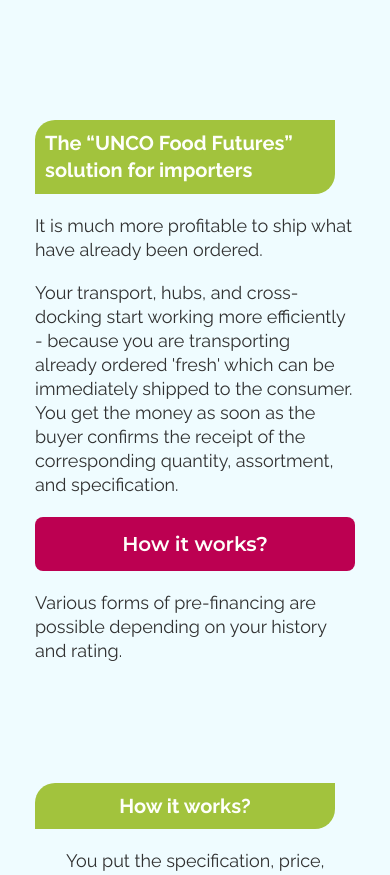
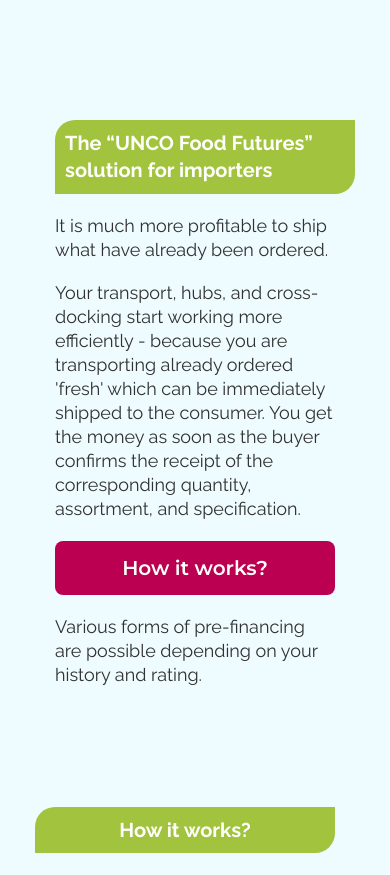
Before and after one commit to darina9/UNCO_tree, a Vue app: page / in a window 390 px wide. Shown: the part 2060-2935 px from the top of the page. Built offline with nearby package versions, Linux system fonts and the light colour scheme.

Commit message:
Update FifthComponent.vue

```diff
--- a/src/components/FifthComponent.vue
+++ b/src/components/FifthComponent.vue
@@ -31,14 +31,15 @@
 });
 </script>
 
- <style >
+ <style scoped>
 @import url("../assets/common-styles.css");
 .fifth__component {
-  margin-top: 680px;
+  margin-top: 200px;
   display: flex;
   flex-direction: column;
   gap: 20px;
   position: relative;
+  padding: 0 10px;
 }
 .fifth__component::after {
   content: "";
@@ -75,7 +76,7 @@
   }
   .fifth__component::after {
     top: 10%;
-    right: -10%;
+    right: 0;
     width: 342px;
     height: 342px;
     background-size: 342px 342px;
@@ -84,11 +85,11 @@
 
 @media only screen and (max-width: 767px) {
   .fifth__component {
-    margin-top: 120px;
-    /* padding: 0 10px; */
+    margin: 120px 10px 0;
   }
   .fifth__component::after {
     background-image: none;
+    right: 0;
   }
   .fifth__title {
     font-size: 20px;
```
